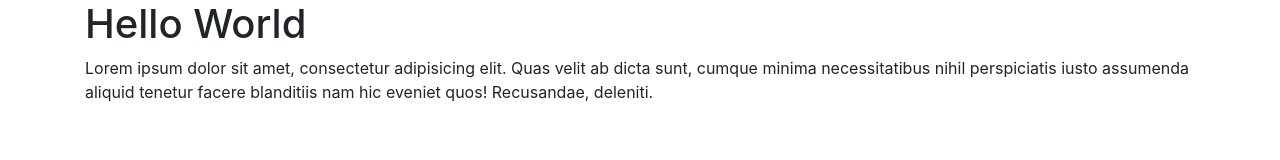
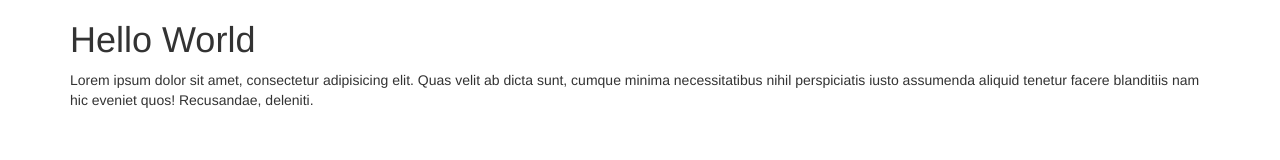
Before and after one commit to bryansup/bryansup.github.io, a plain HTML site: page index.html in a window 1280 px wide. Drawn offline with nearby package versions, Linux system fonts and the light colour scheme.

Commit message:
edit index.html

```diff
--- a/index.html
+++ b/index.html
@@ -4,7 +4,7 @@
   <meta charset="UTF-8">
   <meta name="viewport" content="width=device-width, initial-scale=1.0">
   <meta http-equiv="X-UA-Compatible" content="ie=edge">
-  <link rel="stylesheet" href="http://bootswatch.com/flatly/bootstrap.min.css" />
+  <link rel="stylesheet" href="https://maxcdn.bootstrapcdn.com/bootstrap/3.3.7/css/bootstrap.min.css">
   <title>Testing Project</title>
 </head>
 <body>
```
Also changed, not shown: 1 other file.
